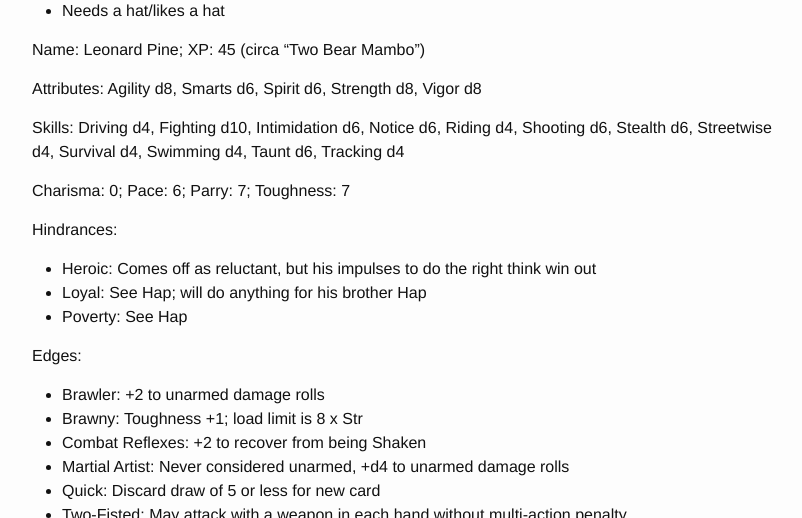
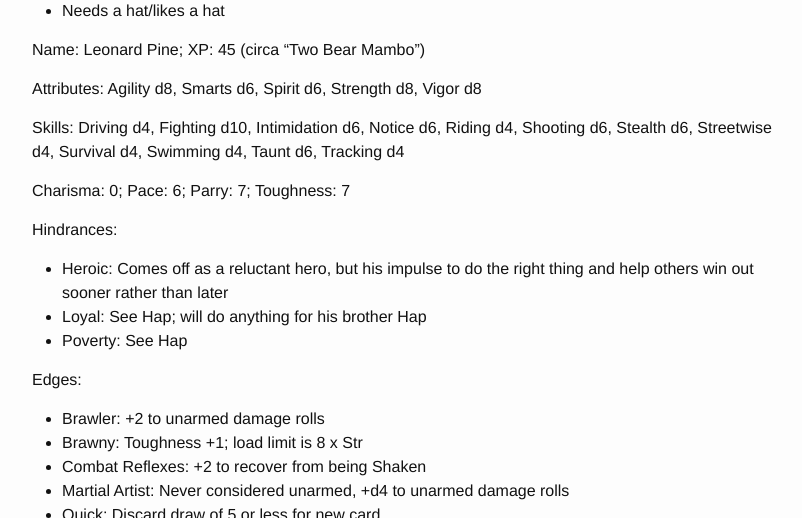
Before and after one commit to achall36/RoxvilleRooster.github.io, a Jekyll site: the page built from savage_hap_leonard.md, in a window 1280 px wide and 900 px high, scrolled down 3779 px, cut to the strip 0-518 px from the top of the window. Shown: the whole strip, without its empty margins (238-1040 px from the left). Built offline with Jekyll 4.4.1, drawn with Linux system fonts in a browser that asks for light colours.

Commit message:
Update savage_hap_leonard.md

```diff
--- a/savage_hap_leonard.md
+++ b/savage_hap_leonard.md
@@ -113,7 +113,7 @@ Skills: Driving d4, Fighting d10, Intimidation d6, Notice d6, Riding d4, Shootin
 Charisma: 0; Pace: 6; Parry: 7; Toughness: 7
 
 Hindrances:
- * Heroic: Comes off as reluctant, but his impulses to do the right think win out
+ * Heroic: Comes off as a reluctant hero, but his impulse to do the right thing and help others win out sooner rather than later
  * Loyal: See Hap; will do anything for his brother Hap
  * Poverty: See Hap
 
```
